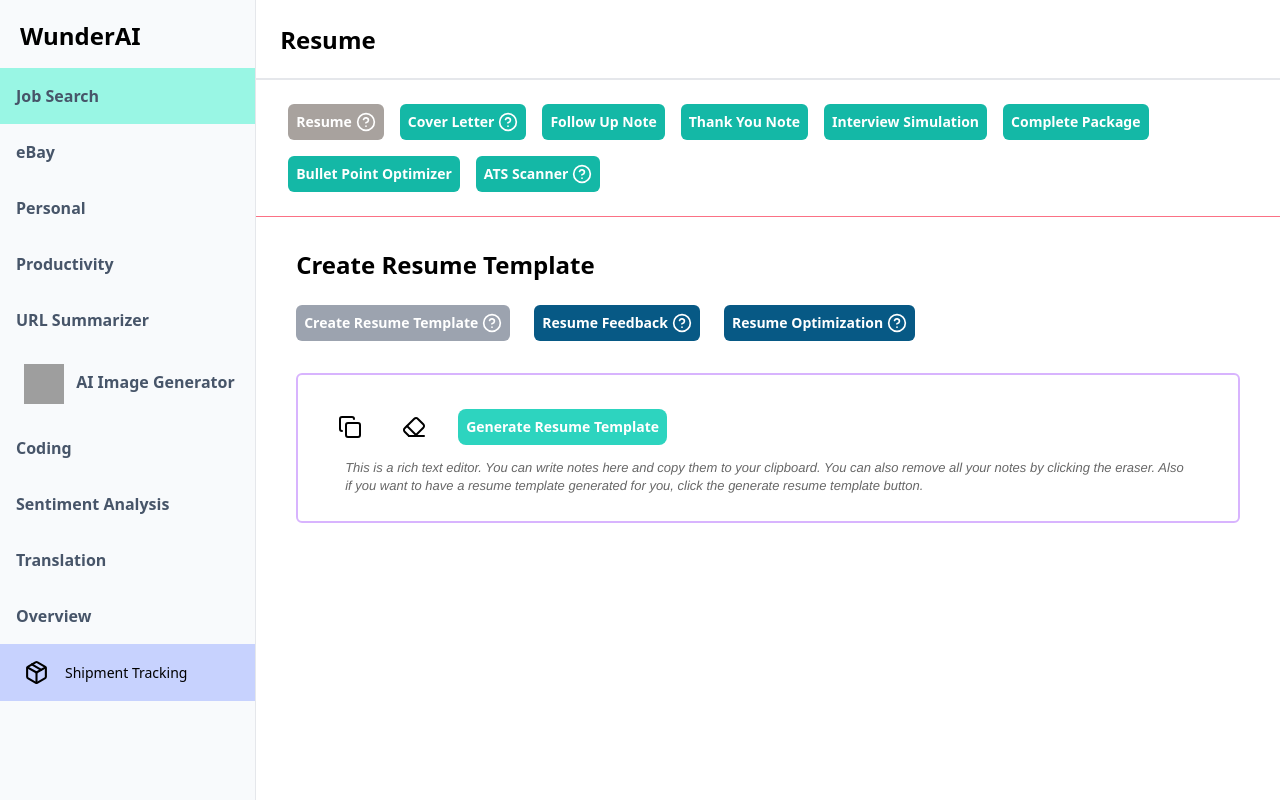
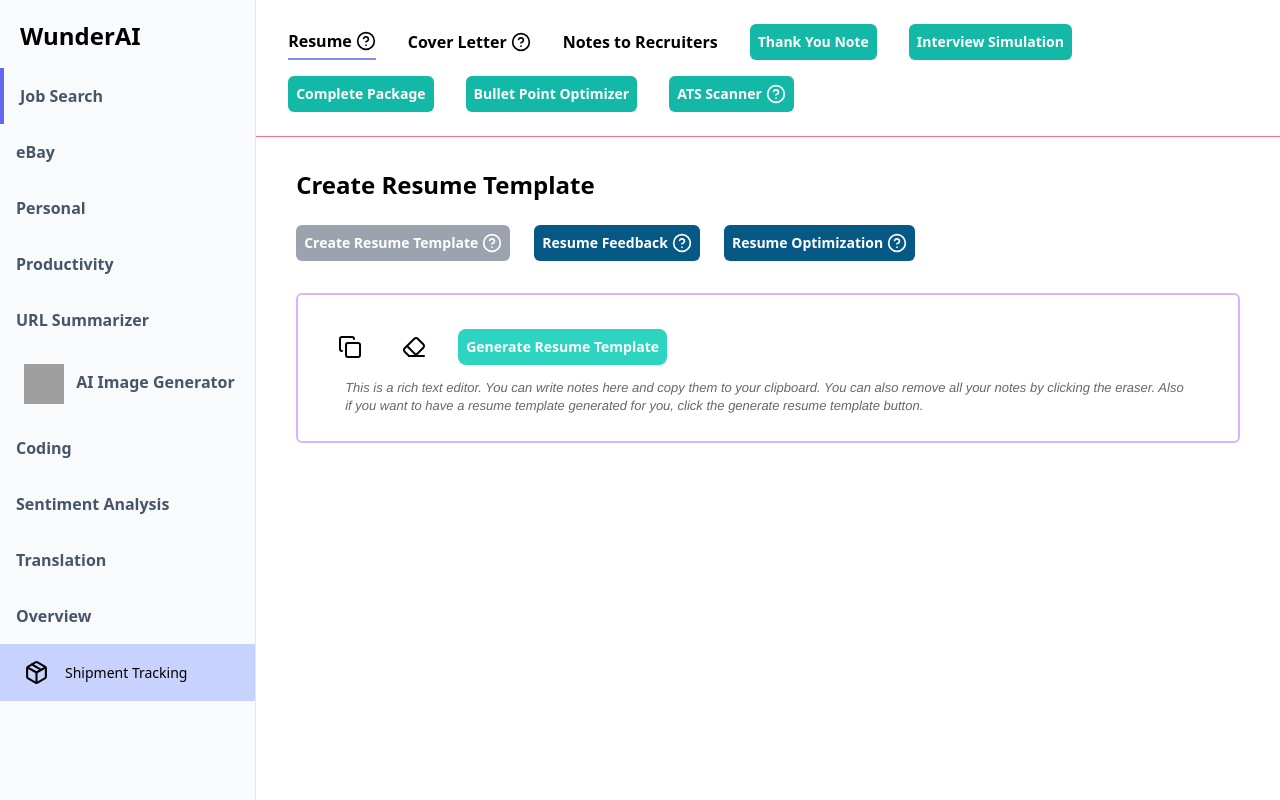
Before and after one commit to bkhoo123/AI-Productivity-App, a Next.js app in the folder my-app/: page /dashboard in a window 1280 px wide. Both pictures are taken after a click on the element "Job Search". Built offline with nearby package versions, Linux system fonts and the light colour scheme; grey boxes are pictures that could not be loaded.

Commit message:
Improved Dashboard

```diff
--- a/my-app/src/components/JobSearch.jsx
+++ b/my-app/src/components/JobSearch.jsx
@@ -10,27 +10,7 @@ import ToolTips from './ToolTips';
 import Resume from './JobSearchComponents/Resume';
 import CoverLetter from './JobSearchComponents/CoverLetter';
 import CoverLetterOptimizer from './JobSearchComponents/CoverLetter/CoverLetterOptimizer';
-
-
-const ReactQuill = dynamic(() => import('react-quill'), { ssr: false });
-
-
-const QuillModules = {
-    toolbar: [
-      [{ 'header': [1, 2, 3, 4, 5, 6, false] }],
-      ['bold', 'italic', 'underline','strike', 'blockquote'],
-      [{'list': 'ordered'}, {'list': 'bullet'}, {'indent': '-1'}, {'indent': '+1'}],
-      ['link', 'image'],
-      ['clean'],
-    ],
-}
-
-const QuillFormats = [
-    'header',
-    'bold', 'italic', 'underline', 'strike', 'blockquote',
-    'list', 'bullet', 'indent',
-    'link', 'image'
-]
+import Notes from './JobSearchComponents/Notes';
 
 const JobSearch = () => {
     const [content, setContent] = useState("")
@@ -55,20 +35,20 @@ const JobSearch = () => {
     const Panel = {
         "Resume": <Resume toggleDark={toggleDark} setToggleDark={setToggleDark} content={content} setContent={setContent} />,
         "Cover Letter": <CoverLetter/>,
-
+        "Notes": <Notes/>
 
     }
 
     return (
         <div className={`w-full ${toggleDark ? "bg-gray-600" : "bg-white"}`}>
-            <NavBar title={current} setCurrent={setCurrent} />
+            {/* <NavBar title={current} setCurrent={setCurrent} /> */}
 
             <div className="h-24 p-6">
-                <div className="flex flex-row gap-x-4 mx-2 gap-4 flex-wrap">
+                <div className="flex flex-row gap-x-8 mx-2 gap-4 flex-wrap">
 
                 <button
                 onClick={() => setCurrent("Resume") }
-                className={current === "Resume" ? "bg-stone-400 p-2 text-white text-sm rounded-md font-semibold flex" : "bg-teal-500 p-2 text-white text-sm rounded-md font-semibold flex"}>
+                className={`font-semibold flex items-center ${current === "Resume" ? "border-b-2 border-indigo-400" : ""}`}>
                     Resume
                     <ToolTips
                     description={"Resume Creation and Optimization Tools and Features"}
@@ -78,14 +58,17 @@ const JobSearch = () => {
 
                 <button
                 onClick={() => setCurrent("Cover Letter")}
-                className={current === "Cover Letter" ? "bg-stone-400 p-2 text-white text-sm rounded-md font-semibold flex" : "bg-teal-500 p-2 text-white text-sm rounded-md font-semibold flex"}>
+                className={`font-semibold flex items-center ${current === "Cover Letter" ? "border-b-2 border-indigo-400" : ""}`}>
                     Cover Letter
                     <ToolTips
                     description={"Cover Letter Creation and Optimization Tools and Features"}
                     how={"Click the Cover Letter Button and you should see the Cover Letter Tools appear below"} />
                 </button>
 
-                <button className="bg-teal-500 p-2 text-white text-sm rounded-md font-semibold hover:bg-gray-400">Follow Up Note</button>
+                <button
+                onClick={() => setCurrent("Notes")}
+                className={`font-semibold flex items-center ${current === "Notes" ? "border-b-2 border-indigo-400" : ""}`}>
+                    Notes to Recruiters</button>
                 <button className="bg-teal-500 p-2 text-white text-sm rounded-md font-semibold hover:bg-gray-400">Thank You Note</button>
                 <button className="bg-teal-500 p-2 text-white text-sm rounded-md font-semibold hover:bg-gray-400">Interview Simulation</button>
                 <button className="bg-teal-500 p-2 text-white text-sm rounded-md font-semibold hover:bg-gray-400">Complete Package</button>
--- /dev/null
+++ b/my-app/src/components/JobSearchComponents/Notes/ThankYouNote.jsx
@@ -0,0 +1,11 @@
+import React from 'react'
+
+const ThankYouNote = () => {
+  return (
+    <div >
+
+    </div>
+  )
+}
+
+export default ThankYouNote
--- /dev/null
+++ b/my-app/src/components/JobSearchComponents/Notes/index.jsx
@@ -0,0 +1,36 @@
+import React, {useState} from 'react'
+
+const Notes = () => {
+    const [current, setCurrent] = useState("")
+
+    return (
+        <div className="mt-10 border-t border-indigo-400 pt-8">
+            <h1 className="ml-10 font-bold text-2xl">{current}</h1>
+                <div className="mt-6 ml-10 flex flex-row items-center gap-6 self-center">
+                    <button
+                        onClick={() => setCurrent("Create Cover Letter")}
+                        className={current === "Create Cover Letter" ? "bg-gray-400 p-2 rounded-md flex font-semibold text-sm text-white" : "bg-sky-800 p-2 rounded-md flex font-semibold text-sm text-white"}>
+                            Create Cover Letter
+                            <ToolTips
+                            description={"Will create a cover letter for you based on the company you wish to make a cover letter for."}
+                            how={""}
+                            />
+                    </button>
+
+                    <button
+                        onClick={() => setCurrent("Optimize Cover Letter")}
+                        className={current === "Optimize Cover Letter" ? "bg-gray-400 p-2 rounded-md flex font-semibold text-sm text-white" : "bg-sky-800 p-2 rounded-md flex font-semibold text-sm text-white"}>
+                            Optimize Cover Letter
+                            <ToolTips
+                            description={""}
+                            how={""}
+                            />
+                    </button>
+                </div>
+
+                {CoverPanel[current]}
+        </div>
+    )
+}
+
+export default Notes
--- a/my-app/src/components/SidePanel.jsx
+++ b/my-app/src/components/SidePanel.jsx
@@ -13,9 +13,9 @@ const SidePanel = ({activePanel, setActivePanel}) => {
 
             <div className="flex justify-start flex-col mt-4">
 
-                <div onClick={() => {setActivePanel("JobSearch"); setCurrent("JobSearch")}} className={current === "JobSearch" ? "text-slate-600 font-bold w-full p-4 cursor-pointer bg-teal-200" : "text-slate-600 font-bold w-full p-4 cursor-pointer" }> Job Search</div>
+                <div onClick={() => {setActivePanel("JobSearch"); setCurrent("JobSearch")}} className={`text-slate-600 font-bold w-full p-4 cursor-pointer ${current === "JobSearch" ? "border-l-4 border-indigo-500" : ""}`}> Job Search</div>
 
-                <div onClick={() => {setActivePanel("Ebay"); setCurrent("Ebay")}} className={current === "Ebay" ? "text-slate-600 font-bold w-full p-4 cursor-pointer bg-indigo-200" : "text-slate-600 font-bold w-full p-4 cursor-pointer" }>eBay</div>
+                <div onClick={() => {setActivePanel("Ebay"); setCurrent("Ebay")}} className={`text-slate-600 font-bold w-full p-4 cursor-pointer ${current === "Ebay" ? "border-l-4 border-indigo-500" : ""}`}>eBay</div>
 
                 <div className="text-slate-600 font-bold hover:bg-orange-200 w-full p-4 cursor-pointer">Personal</div>
 
--- a/package.json
+++ /dev/null
@@ -1,6 +0,0 @@
-{
-  "dependencies": {
-    "axios": "^1.4.0",
-    "openai": "^3.2.1"
-  }
-}
```
Also changed, not shown: 1 other file (tests, documents, lock files or other folders).
